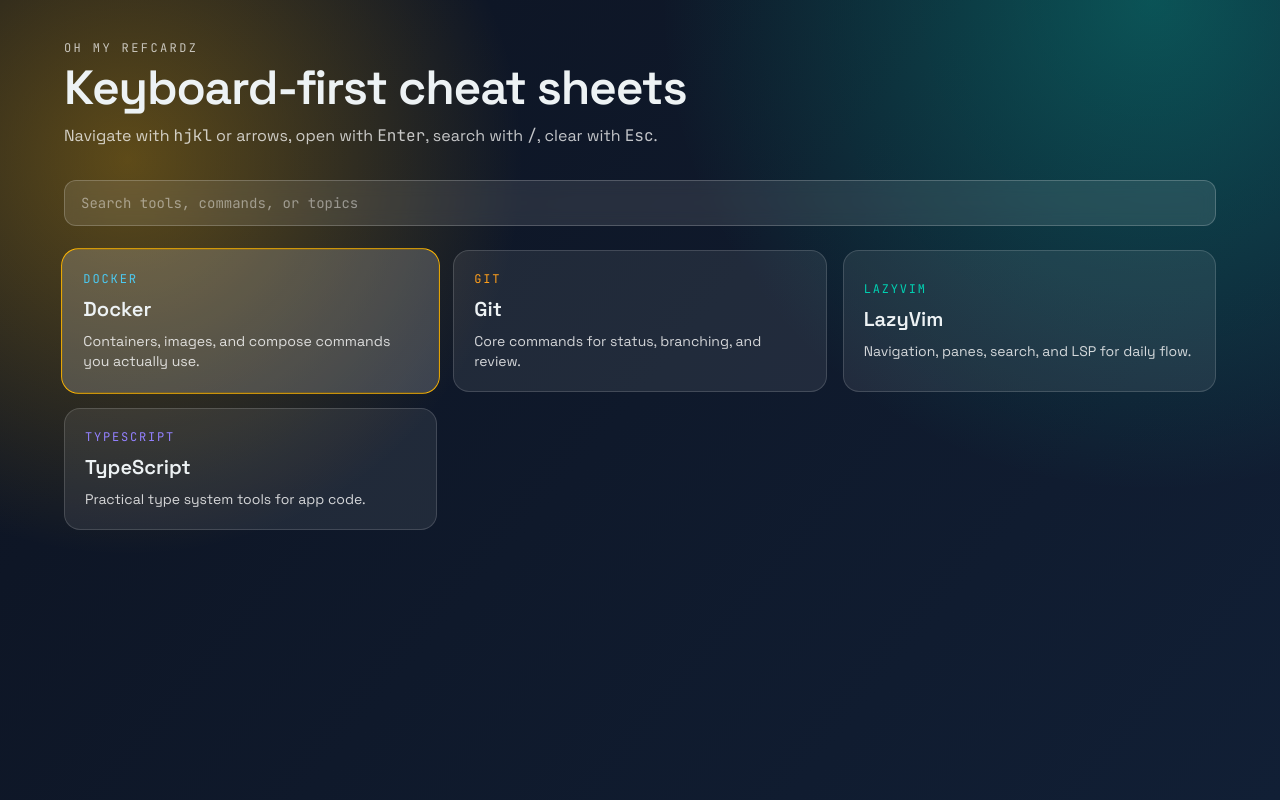
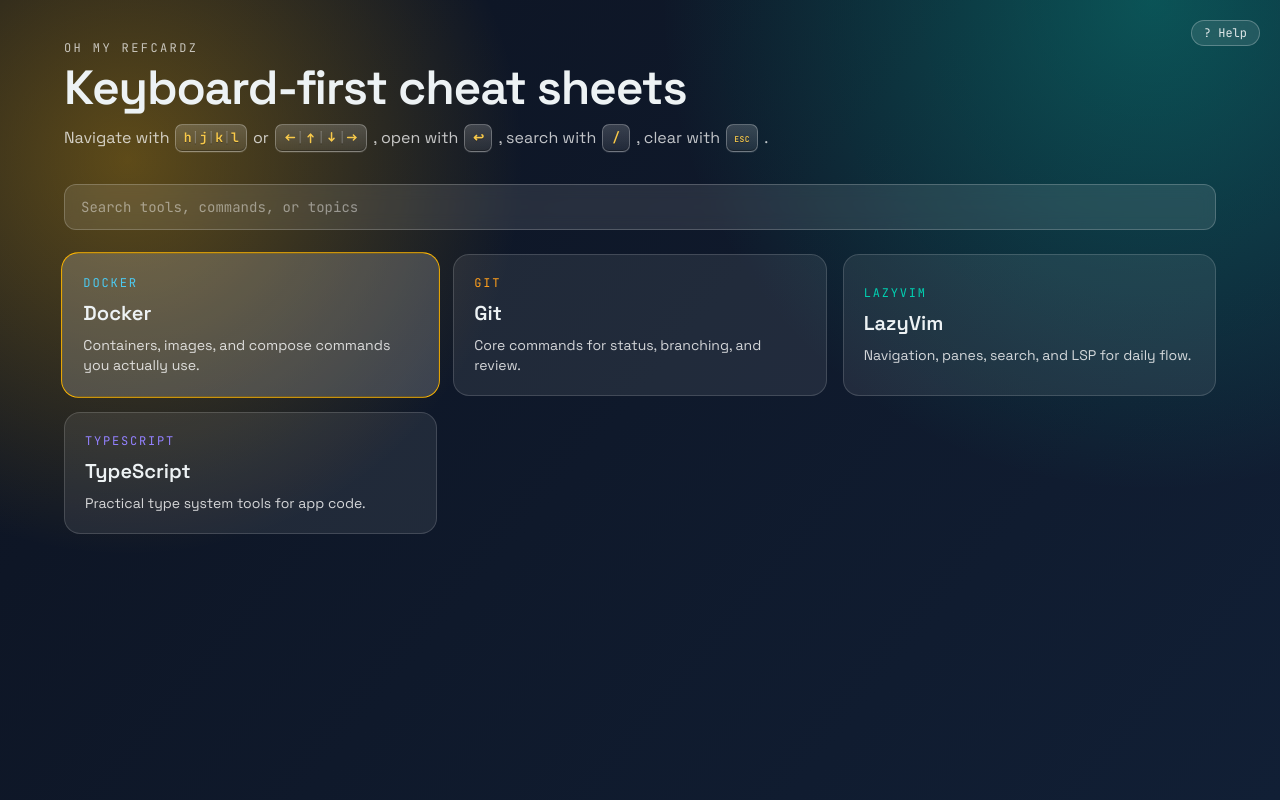
Before and after one commit to Prevole/oh-my-refcardz, a Next.js app: page / in a window 1280 px wide. Built offline with nearby package versions, Linux system fonts and the light colour scheme.

Commit message:
Improve help on first page, refine design for some separators

```diff
--- a/content/cheatsheets/lazyvim.mdx
+++ b/content/cheatsheets/lazyvim.mdx
@@ -8,13 +8,13 @@ color: "#00d1b2"
   <SheetCard title="Navigation">
     |  |  |
     | --- | --- |
-    | `h j k l` | Move `← ↓ ↑ →`. |
-    | `w / b` | Jump to next/previous word. |
-    | `0 / $` | Go to start/end of line. |
-    | `gg / G` | Go to top/bottom of file. |
-    | `^ + h/j/k/l` | Move between panes. |
-    | `⌥ + ←/→` | Jump by word in terminal input. |
-    | `⌘ + ←/→` | Jump to start/end of line in terminal input. |
+    | `h\|j\|k\|l` | Move left/down/up/right. |
+    | `w\|b` | Jump to next/previous word. |
+    | `0\|$` | Go to start/end of line. |
+    | `gg\|G` | Go to top/bottom of file. |
+    | `^ + h\|j\|k\|l` | Move between panes. |
+    | `⌥ + ←\|→` | Jump by word in terminal input. |
+    | `⌘ + ←\|→` | Jump to start/end of line in terminal input. |
   </SheetCard>
   <SheetCard title="Explorer and Search">
     |  |  |
--- a/src/app/cheatsheets/[slug]/sheet-shortcuts.tsx
+++ b/src/app/cheatsheets/[slug]/sheet-shortcuts.tsx
@@ -62,7 +62,7 @@ export function SheetShortcuts() {
                 <tr>
                   <td><span className="legend-keycap">↩</span></td>
                   <td>Enter</td>
-                  <td><span className="legend-keycap">⎋</span></td>
+                  <td><span className="legend-keycap"><span className="small-caps">esc</span></span></td>
                   <td>Escape</td>
                 </tr>
                 <tr>
--- a/src/app/globals.css
+++ b/src/app/globals.css
@@ -133,7 +133,7 @@ body {
   display: inline-flex;
   align-items: center;
   justify-content: center;
-  width: 3.7rem;
+  width: 2.35rem;
   height: 2.35rem;
   border-radius: 0.55rem;
   border: 1px solid rgba(255, 255, 255, 0.28);
@@ -168,7 +168,8 @@ body {
 
 .legend-table td:nth-child(1),
 .legend-table td:nth-child(3) {
-  width: 18%;
+  width: auto;
+  white-space: nowrap;
 }
 
 .legend-table td:nth-child(2),
@@ -250,3 +251,40 @@ body {
   font-size: 0.92rem;
   color: rgba(237, 242, 244, 0.88);
 }
+
+.keycap {
+  display: inline-flex;
+  align-items: center;
+  justify-content: center;
+  min-width: 1.75rem;
+  height: 1.75rem;
+  padding: 0 0.45rem;
+  border-radius: 0.45rem;
+  border: 1px solid rgba(255, 255, 255, 0.28);
+  background: linear-gradient(180deg, rgba(255, 255, 255, 0.18), rgba(255, 255, 255, 0.08));
+  box-shadow:
+    inset 0 -1px 0 rgba(0, 0, 0, 0.28),
+    0 1px 0 rgba(255, 255, 255, 0.08);
+  font-family: var(--font-jetbrains-mono), monospace;
+  font-size: 0.82em;
+  font-weight: 600;
+  color: #f8c94a;
+  text-shadow: 0 1px 0 rgba(0, 0, 0, 0.25);
+  white-space: nowrap;
+}
+
+.keycap-arrow {
+  width: 1em;
+  height: 1em;
+  stroke: currentColor;
+  fill: none;
+  stroke-width: 1.8;
+  stroke-linecap: round;
+  stroke-linejoin: round;
+}
+
+.small-caps {
+  font-variant: small-caps;
+  font-size: 0.85em;
+  letter-spacing: 0.04em;
+}
--- a/src/app/home-client.tsx
+++ b/src/app/home-client.tsx
@@ -4,6 +4,8 @@ import { useEffect, useMemo, useState } from "react";
 import { useRouter } from "next/navigation";
 import type { CheatSheetMeta } from "@/lib/cheatsheets";
 import { useColumnCount } from "@/hooks/use-column-count";
+import { Keycap } from "@/components/keycap";
+import { ArrowGlyph } from "@/components/arrow-glyph";
 
 type Props = {
   sheets: CheatSheetMeta[];
@@ -14,6 +16,7 @@ export function HomeClient({ sheets }: Props) {
   const [query, setQuery] = useState("");
   const [selectedIndex, setSelectedIndex] = useState(0);
   const [gridRef, columns] = useColumnCount<HTMLElement>();
+  const [helpOpen, setHelpOpen] = useState(false);
 
   const visibleCards = useMemo(() => {
     const normalized = query.toLowerCase().trim();
@@ -34,6 +37,12 @@ export function HomeClient({ sheets }: Props) {
     const onKeyDown = (event: KeyboardEvent) => {
       const target = event.target as HTMLElement;
       if (target?.tagName === "INPUT" && event.key !== "Escape") {
+        return;
+      }
+
+      if (event.key === "?") {
+        event.preventDefault();
+        setHelpOpen((prev) => !prev);
         return;
       }
 
@@ -68,6 +77,10 @@ export function HomeClient({ sheets }: Props) {
       }
 
       if (event.key === "Escape") {
+        if (helpOpen) {
+          setHelpOpen(false);
+          return;
+        }
         setQuery("");
         (target as HTMLElement)?.blur?.();
       }
@@ -75,16 +88,96 @@ export function HomeClient({ sheets }: Props) {
 
     window.addEventListener("keydown", onKeyDown);
     return () => window.removeEventListener("keydown", onKeyDown);
-  }, [router, selectedIndex, visibleCards, columns]);
+  }, [router, selectedIndex, visibleCards, columns, helpOpen]);
 
   return (
     <div className="relative flex min-h-screen flex-col overflow-hidden px-6 py-10 md:px-12">
       <div className="pointer-events-none absolute inset-0 bg-[radial-gradient(circle_at_10%_20%,#ffb70355,transparent_30%),radial-gradient(circle_at_90%_0%,#00d1b250,transparent_35%),linear-gradient(130deg,#0d1321,#111f35)]" />
+
+      <button
+        type="button"
+        onClick={() => setHelpOpen(true)}
+        className="fixed right-5 top-5 z-20 rounded-full border border-white/25 bg-white/10 px-3 py-1 font-mono text-xs text-white/85 backdrop-blur transition hover:border-white/35 hover:bg-white/15"
+      >
+        ? Help
+      </button>
+
+      {helpOpen ? (
+        <div className="fixed inset-0 z-30 flex items-center justify-center bg-[#03060ecc] px-6">
+          <div className="w-full max-w-2xl rounded-2xl border border-white/20 bg-[#11203ad9] p-6 text-sm text-white/90 shadow-2xl backdrop-blur">
+            <p className="font-mono text-xs tracking-[0.15em] text-white/70">KEYBOARD SHORTCUTS</p>
+            <h3 className="mt-2 text-xl font-semibold">Navigation</h3>
+            <table className="legend-table mt-4">
+              <tbody>
+                <tr>
+                  <td>
+                    <span className="inline-flex items-center gap-1">
+                      <span className="legend-keycap">h</span>
+                      <span className="text-xs text-white/40">or</span>
+                      <span className="legend-keycap"><ArrowGlyph direction="left" className="legend-arrow" /></span>
+                    </span>
+                  </td>
+                  <td>Move left</td>
+                  <td>
+                    <span className="inline-flex items-center gap-1">
+                      <span className="legend-keycap">l</span>
+                      <span className="text-xs text-white/40">or</span>
+                      <span className="legend-keycap"><ArrowGlyph direction="right" className="legend-arrow" /></span>
+                    </span>
+                  </td>
+                  <td>Move right</td>
+                </tr>
+                <tr>
+                  <td>
+                    <span className="inline-flex items-center gap-1">
+                      <span className="legend-keycap">j</span>
+                      <span className="text-xs text-white/40">or</span>
+                      <span className="legend-keycap"><ArrowGlyph direction="down" className="legend-arrow" /></span>
+                    </span>
+                  </td>
+                  <td>Move down</td>
+                  <td>
+                    <span className="inline-flex items-center gap-1">
+                      <span className="legend-keycap">k</span>
+                      <span className="text-xs text-white/40">or</span>
+                      <span className="legend-keycap"><ArrowGlyph direction="up" className="legend-arrow" /></span>
+                    </span>
+                  </td>
+                  <td>Move up</td>
+                </tr>
+                <tr>
+                  <td><span className="legend-keycap">↩</span></td>
+                  <td>Open sheet</td>
+                  <td><span className="legend-keycap">/</span></td>
+                  <td>Focus search</td>
+                </tr>
+                <tr>
+                  <td><span className="legend-keycap"><span className="small-caps">esc</span></span></td>
+                  <td>Clear search</td>
+                  <td><span className="legend-keycap">?</span></td>
+                  <td>Toggle help</td>
+                </tr>
+              </tbody>
+            </table>
+            <p className="mt-4 text-xs text-white/75">Press <span className="font-mono">?</span> to toggle, <span className="font-mono">Esc</span> to close.</p>
+          </div>
+        </div>
+      ) : null}
       <main className="z-10 mx-auto flex w-full max-w-6xl flex-1 flex-col">
         <p className="font-mono text-xs tracking-[0.2em] text-white/70">OH MY REFCARDZ</p>
         <h1 className="mt-2 text-3xl font-semibold tracking-tight md:text-5xl">Keyboard-first cheat sheets</h1>
-        <p className="mt-3 max-w-2xl text-sm text-white/75 md:text-base">
-          Navigate with <span className="font-mono">hjkl</span> or arrows, open with <span className="font-mono">Enter</span>, search with <span className="font-mono">/</span>, clear with <span className="font-mono">Esc</span>.
+        <p className="mt-3 flex flex-wrap items-center gap-x-1.5 gap-y-1 text-sm text-white/75 md:text-base">
+          <span>Navigate with</span>
+          <Keycap>h<span className="text-white/30 font-normal">|</span>j<span className="text-white/30 font-normal">|</span>k<span className="text-white/30 font-normal">|</span>l</Keycap>
+          <span>or</span>
+          <span className="keycap"><ArrowGlyph direction="left" className="keycap-arrow" /><span className="text-white/30 font-normal">|</span><ArrowGlyph direction="up" className="keycap-arrow" /><span className="text-white/30 font-normal">|</span><ArrowGlyph direction="down" className="keycap-arrow" /><span className="text-white/30 font-normal">|</span><ArrowGlyph direction="right" className="keycap-arrow" /></span>
+          <span>, open with</span>
+          <Keycap>↩</Keycap>
+          <span>, search with</span>
+          <Keycap>/</Keycap>
+          <span>, clear with</span>
+          <Keycap><span className="small-caps">esc</span></Keycap>
+          <span>.</span>
         </p>
         <input
           id="search"
--- /dev/null
+++ b/src/components/keycap.tsx
@@ -0,0 +1,30 @@
+import type { ReactNode } from "react";
+import { ArrowGlyph } from "./arrow-glyph";
+
+type Props = {
+  children: ReactNode;
+};
+
+/**
+ * Renders a single keyboard key in the same visual style as the cheat sheet key caps.
+ * Pass an arrow Unicode character (← ↑ ↓ →) and it will render as an SVG glyph.
+ */
+export function Keycap({ children }: Props) {
+  const isArrow =
+    children === "←" || children === "↑" || children === "↓" || children === "→";
+
+  return (
+    <span className="keycap">
+      {isArrow && typeof children === "string" ? (
+        <ArrowGlyph
+          direction={
+            children === "←" ? "left" : children === "→" ? "right" : children === "↑" ? "up" : "down"
+          }
+          className="keycap-arrow"
+        />
+      ) : (
+        children
+      )}
+    </span>
+  );
+}
```
